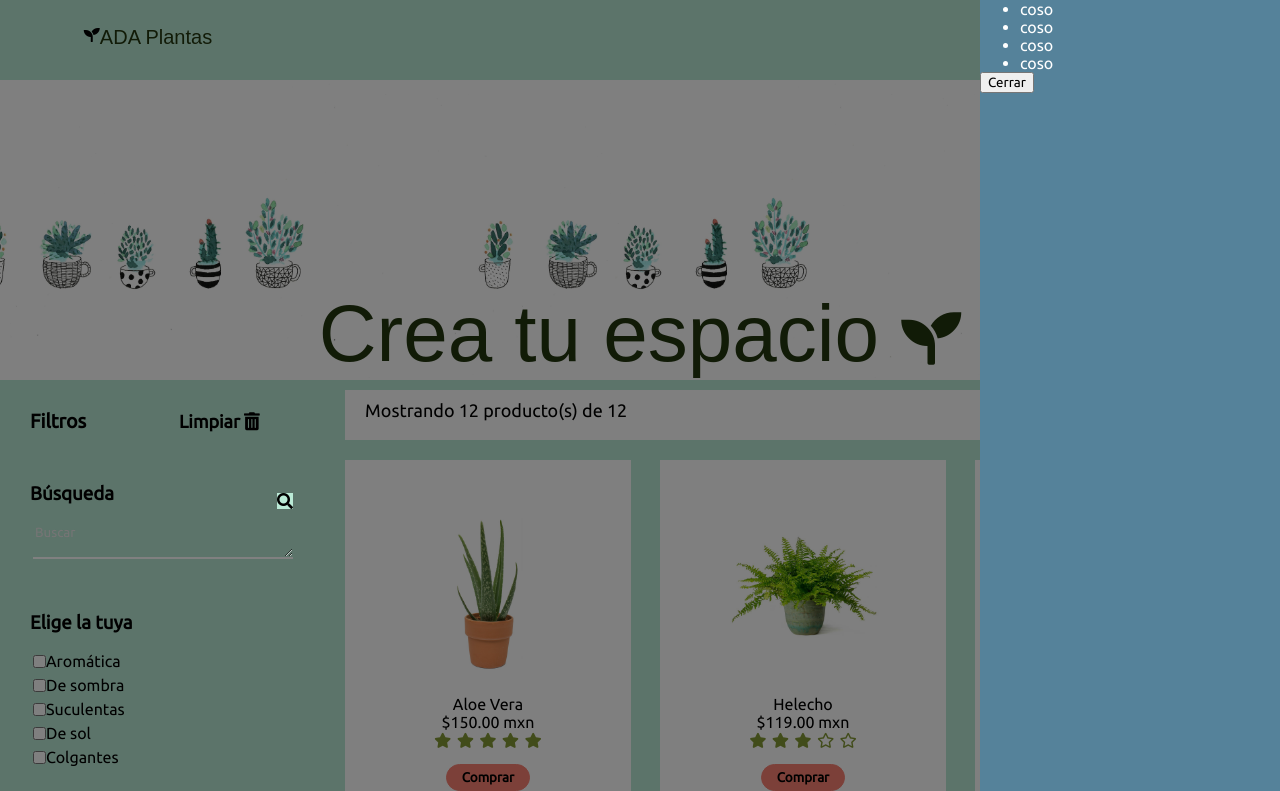
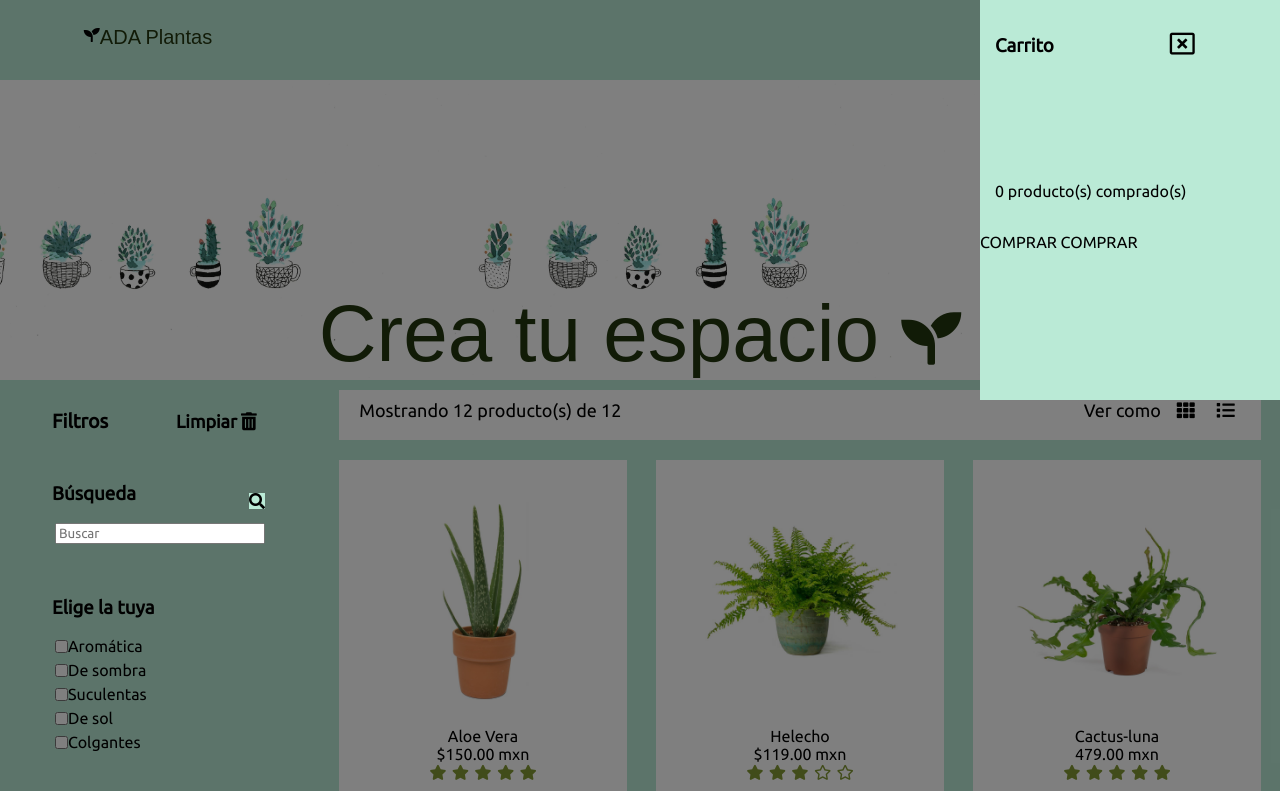
Before and after one commit to tantan16/TiendaVirtual, a plain HTML site: page index.html in a window 1280 px wide. Both pictures are taken after a click on the button "Carrito (O items)". Shown: the top 791 px of the page. Drawn offline with Linux system fonts and the light colour scheme.

Commit message:
proyecto_final_con_filtros

```diff
--- a/index.html
+++ b/index.html
@@ -9,11 +9,12 @@
     <link href="https://fonts.googleapis.com/css2?family=Lora&display=swap" rel="stylesheet">
     <link href="https://fonts.googleapis.com/css2?family=Norican&display=swap" rel="stylesheet">
     <link href="https://fonts.googleapis.com/css2?family=Ubuntu&display=swap" rel="stylesheet">
-    <title>Tienda Virtual</title>
+    <link rel="icon" href="favicon.ico" type="image/png" />
+    <title>Plant-Shop</title>
 </head>
 
 <body>
-    <!-- Header starts, contains the nav-bar that contains the logo and the shopping cart -->
+    <!-------------- Header starts, contains the nav-bar that contains the logo and the shopping cart -->
     <header>
         <nav class="nav-bar" id="main-bar">
 
@@ -30,33 +31,56 @@
                     <p class="shopping-cart-text"> Carrito (O items)</p>
                 </button>
             </div>
-
-            <div class="overlay hidden" id="overlay">
-                <div id="menu-shopping-cart" class="hidden">
-                    <ul>
-                        <li>coso</li>
-                        <li>coso</li>
-                        <li>coso</li>
-                        <li>coso</li>
-                    </ul>
-                    <button id="close-menu">Cerrar</button>
-                </div>
         </nav>
 
-        <!-- this section contains the banner of the store-->
+        <!------------------------STARTS THE OVERLAY AND THE SHOPING CART PLEGABLE MENU  ----------------------->
+
+        <!-- -----------overlay             -->
+        <div class="overlay hidden" id="overlay"> </div>
+
+        <aside class="shopping-cart-style" id="mainbox-shopping-cart">
+            <div id="shopping-cart-nav-bar">
+
+                <div class="shping-cart-menu">
+                    <h3>Carrito</h3>
+                </div>
+
+                <div class="shping-cart-menu close-button">
+                    <button id="close-menu">
+                        <i class="far fa-window-close"></i>
+                    </button>
+                </div>
+
+            </div>
+
+            <div class="bought-products-text">
+                <p id="bought-items"> 0 producto(s) comprado(s)</p>
+            </div>
+
+            <div id="shopping-cart-product-list">
+                <div>
+                    <img src="" alt="">
+                    <p> COMPRAR COMPRAR </p>
+                </div>
+
+            </div>
+        </aside>
+
+
+        <!--------------- this section contains the banner of the store---------------->
         <div id="store-banner">
             <p id="banner-text"> Crea tu espacio <i class="fas fa-seedling logo"></i> </p>
         </div>
     </header>
-    <!-- Header ends -->
+    <!----------------------- Header ends------------------------------- -->
 
-    <!-- this section contains the list of products and the aside that contains all the searching filters -->
+    <!---------------------- this section contains the list of products and the aside that contains all the searching filters -->
     <section id="#main-section-of-the-store">
-        <!-- starts the section with all the searching filters -->
+        <!----------------------starts the part of this section with all the searching filters -->
         <aside class="aside">
-            <!-- starts the header of the searching form section-->
+            <!----------------------starts the header of the searching form section-->
             <form action="">
-                <!-- this section serves as a header for the searching section -->
+                <!--------------------- this section serves as a header for the searching section -->
                 <div class="searching-container">
 
                     <div class="filter">
@@ -70,19 +94,18 @@
                     </div>
 
                 </div>
-
-                <!-- starts section that contains manual searching    -->
+ <!------------------- starts section that contains manual searching----------------------------->
                 <div class="search" id="search">
                     <h3>Búsqueda</h3>
                     <i class="fas fa-search"></i>
                     <label for="manual-search">
-                        <textarea name="manual-searcning" id="manual-searching" cols="30" rows="2"
+                        <input type="text" name="manual-searcning"  id="input-manual-searching" cols="30" rows="3"
                             placeholder="Buscar"></textarea>
                     </label>
                 </div>
-                <!-- ends the section that contains manual searching -->
+<!-------------------- ends the section that contains manual searching ---------------------------------------------------------------------------->
 
-                <!-- starts the searching by category checbox section -->
+<!---------------------starts the searching by category checbox section --------------------------------------------------------------------------------------------->
                 <div class="choose-your-plant">
                     <h3>Elige la tuya </h3>
 
@@ -111,7 +134,7 @@
                         <span>Colgantes</span>
                     </label>
                 </div>
-                <!-- ends the searching by category checbox section -->
+                <!---------------------------- ends the searching by category checbox section --------------------------------------->
                 <!--  -->
                 <div class="score">
                     <h3>Muro de la fama</h3>
@@ -175,7 +198,6 @@
         <!-- Ends the section that contains the searching forms-->
 
 
-
         <!-- Starts section where the products are listed -->
         <div class="article-container">
             <!-- this is the bar that contains the grid and list menues   -->
@@ -200,7 +222,7 @@
             <!-- starts the section that contains all the product features and prices -->
 
             <!--------------- Product One ----------------------------------------->
-            <article id="aloe-vera">
+            <article class="product-card" data-nombre="aloe-vera">
                 <div class="plant-img">
                     <img class="plant-type" src="images/aloe-vera.jpg" alt="aloe-vera-plant">
                 </div>
@@ -218,7 +240,7 @@
                 </div>
             </article>
             <!--------------- Product two ----------------------------------------->
-            <article>
+            <article class="product-card" data-nombre="helecho">
                 <div class="plant-img">
                     <img class="plant-type" src="images/helecho.jpg" alt="helecho">
                 </div>
@@ -236,7 +258,7 @@
                 </div>
             </article>
             <!--------------- Product three ----------------------------------------->
-            <article>
+            <article class="product-card" data-nombre="cactus-luna">
                 <div class="plant-img">
                     <img class="plant-type" src="images/cactus-luna.jpg" alt="cactus-luna">
                 </div>
@@ -254,7 +276,7 @@
                 </div>
             </article>
             <!--------------- Product four ----------------------------------------->
-            <article>
+            <article class="product-card" data-nombre="potus">
                 <div class="plant-img">
                     <img class="plant-type" src="images/potus.jpg" alt="potus">
                 </div>
@@ -272,7 +294,7 @@
                 </div>
             </article>
             <!--------------- Product five ----------------------------------------->
-            <article>
+            <article class="product-card" data-nombre="lavanda">
                 <div class="plant-img">
                     <img class="plant-type" src="images/lavanda.jpg" alt="lavanda">
                 </div>
@@ -290,7 +312,7 @@
                 </div>
             </article>
             <!--------------- Product six ----------------------------------------->
-            <article>
+            <article class="product-card" data-nombre="enredadera-rosario">
                 <div class="plant-img">
                     <img class="plant-type" src="images/enredadera-rosario.jpg" alt="enredadera-rosario">
                 </div>
@@ -308,7 +330,7 @@
                 </div>
             </article>
             <!--------------- Product seven ----------------------------------------->
-            <article>
+            <article class="product-card" data-nombre="pie-de-elefante">
                 <div class="plant-img">
                     <img class="plant-type" src="images/pie-de-elefante.jpg" alt="pie-de-elefante">
                 </div>
@@ -326,7 +348,7 @@
                 </div>
             </article>
             <!--------------- Product eight ----------------------------------------->
-            <article>
+            <article class="product-card" data-nombre="planta-rosario-bolitas">
                 <div class="plant-img">
                     <img class="plant-type" src="images/planta-rosario-bolitas.jpg" alt="planta-rosario-bolitas">
                 </div>
@@ -345,7 +367,7 @@
             </article>
             <!--------------- Product nine----------------------------------------->
 
-            <article>
+            <article class="product-card" data-nombre="peperomia">
                 <div class="plant-img">
                     <img class="plant-type" src="images/peperomia.jpg" alt="peperomia">
                 </div>
@@ -363,7 +385,7 @@
                 </div>
             </article>
             <!--------------- Product ten ----------------------------------------->
-            <article>
+            <article class="product-card" data-nombre="espada-de-rey">
                 <div class="plant-img">
                     <img class="plant-type" src="images/espada-de-rey.jpg" alt="">
                 </div>
@@ -381,7 +403,7 @@
                 </div>
             </article>
             <!--------------- Product eleven----------------------------------------->
-            <article>
+            <article class="product-card" data-nombre="kentia">
                 <div class="plant-img">
                     <img class="plant-type" src="images/kentia.jpg" alt="kentia">
                 </div>
@@ -397,7 +419,7 @@
                 </div>
             </article>
             <!--------------- Product twelve---------------------------------------->
-            <article>
+            <article class="product-card" data-nombre="ficus-lyrata">
                 <div class="plant-img">
                     <img class="plant-type" src="images/ficus-moclame.jpg" alt="ficus-lyrata">
                 </div>
--- a/main.js
+++ b/main.js
@@ -1,15 +1,39 @@
-// shopping chart code
+//  Start overlay and  shopping chart code
 const openShoppingCartMenu = document.getElementById("shopping-cart-button")
 const closeShoppingCartMenu = document.getElementById("close-menu")
-const shoppingCartMenu = document.getElementById("menu-shopping-cart")
+const shoppingCartMenu = document.getElementById("mainbox-shopping-cart")
 const overlay = document.getElementById("overlay")
+const plantManualSearch = document.querySelector("#input-manual-searching")
+const productCards = document.querySelectorAll(".product-card")
+
 
     openShoppingCartMenu.onclick = () => {
         overlay.classList.remove("hidden")
-        shoppingCartMenu.classList.remove("hidden")
+        shoppingCartMenu.classList.add("show")
     }
+
 
     closeShoppingCartMenu.onclick = () =>{
         overlay.classList.add("hidden")
-        shoppingCartMenu.classList.add("hidden")
+        shoppingCartMenu.classList.remove("show")
     }
+// Ends shopping cart code
+
+//Starts the code for the filter section
+
+//input filter
+
+plantManualSearch.oninput = () => {
+    for (let card of productCards) {
+
+        console.log("nombre de la planta", card.dataset.nombre)
+        console.log("busqueda del usuario en minusculas", plantManualSearch.value.toLowerCase())
+
+        if (card.dataset.nombre.toLowerCase().includes(plantManualSearch.value.toLowerCase())) {
+            card.classList.remove("hidden")
+        } else {
+            card.classList.add("hidden")
+        }
+
+    }
+}
--- a/style.css
+++ b/style.css
@@ -2,6 +2,11 @@
     margin:0;
     font-family: 'Ubuntu', sans-serif;
 }
+
+body{
+  overflow-x: hidden;
+}
+
 
 /* --------starts the navigation bar style ------------*/
 header{
@@ -36,7 +41,6 @@ header{
 }
 
 
-/* TANIA VERIFICA SI ES NECESARIO MANTENER ESTE CÓDIGO */
 .nav-images{
     width: 40px;
 }
@@ -65,9 +69,9 @@ color: #23360F;
     padding: 5px;
 }
 
-#shopping-cart-button:focus-visible
-
-/* TANIA REVISA SI DEJAR ASÍ ESTO EN CSS ES BUENA PRÁCTICA */
+#shopping-cart-button:focus{
+    visibility:visible;
+}
 
 .shopping-cart-text{
     margin-left: 5px;
@@ -75,7 +79,6 @@ color: #23360F;
     margin-bottom: 10px;
 }
 
-/*Por qué cuando quito este estilo del texto del carrito, se borra todo????
 
 /* --------ends the navigation bar style ------------*/
 
@@ -101,29 +104,106 @@ color: #23360F;
 
 /* --------Ends the banner style ------------*/
 
-/* --------Starts the shopping chart style OVELRAY ------------*/
-
+/* --------Start the OVERLAY and the shopping chart style  ------------*/
+ /* overlay style */
 .overlay{
     height: 100vh;
     width: 100vw;
     background-color: rgba(0, 0, 0,0.5 );
     position: absolute;
     top: 0;
+    margin: 0%;
     }
 
-#menu-shopping-cart{
-    width: 300px;
-    height: 100vh;
-    background-color:#55829A;
-    color: white;
-    position: absolute;
+/* start the general style of the shoping cart main box */
+
+#mainbox-shopping-cart, #shopping-cart-nav-bar, .bought-products-text, .shopping-cart-product-list{
+  display: flex;
+}
+
+#mainbox-shopping-cart{
+
+    color: black;
     right: 0;
     top: 0;
+    flex-direction: column;
+    align-items: flex-start;
+    margin-left: 10px;
+    width: 300px;
+    height: 400px;
+
 }
 
+
+/* ends the general style of the shoping cart main box */
+
+
+#shopping-cart-nav-bar{
+    flex-direction: row;
+    align-items: center;
+    justify-content: space-around;
+}
+
+.shopping-cart-style{
+    background-color:#BAEAD6;
+    position: absolute;
+    transform: translateX(305px);
+    transition: 1s;
+}
+
+.shping-cart-menu{
+    margin-top:15px;
+    margin-left: 15px;
+    margin-bottom: 30px;
+}
+
+
+.close-button{
+    margin-left: 100px;
+}
+
+#close-menu{
+    background-color: transparent;
+    border: none;
+}
+
+#close-menu:focus{
+    visibility: visible;
+
+}
+
+.fa-window-close{
+    font-size: 25px;
+    padding: 10px;
+}
+
+
+.bought-products-text{
+    align-items: flex-start;
+    justify-content: start;
+    margin-left: 15px;
+    margin-bottom: 15px;
+    margin-top:80px;
+}
+
+
+.shopping-cart-product-list{
+
+}
+
+
 .hidden{
-    display: none;
+display: none;
+scri
 }
+
+
+
+
+.show{
+    transform: translatex(0);
+}
+
 
 
 /* --------Ends the shopping chart style ------------*/
@@ -139,6 +219,7 @@ section{
 .aside, .filter-container, .cleaning-button, .fa-search, .article-container, .choose-your-plant {
  background-color:#baead6;
 }
+
 .aside{
     display: flex;
     flex-direction: row;
@@ -150,7 +231,7 @@ section{
 
 /* ENDS general terms of style for searching and product sections */
 
-/*Style of the section that serves as a header for the searching section that contains the manual searching and the trash can*/
+/*START the Style of the section that serves as a header for the searching section that contains the manual searching and the trash can*/
 
 /* Starts searching-container and search (PARENTS) style  */
 .searching-container, .search{
@@ -258,14 +339,19 @@ article, .plant-img, .plant-features{
     display: flex;
     flex-direction: column;
     justify-content: center;
-    align-items: center
-}
+    align-items: center;
+    overflow: hidden;
+ }
 
 article{
     height: 380px;
     flex-basis: 30%;
     background-color: #FFFFFF;
     margin: 10px;
+}
+
+article:hover{
+    box-shadow: 0 0 10px;
 }
 
 p{
@@ -304,10 +390,7 @@ p{
     visibility: visible;
 }
 
-.plant-type{
-    width: 60%;
-    padding-bottom: 15px;
-}
+
 
 .see-as{
     padding-right: 10px;
@@ -316,6 +399,26 @@ p{
 .fa-th{
     padding-right: 10px;
 }
+
+/* START the style of the articles that contains all the card-product */
+
+.plant-img{
+    flex-basis: 55%;
+    margin: 0;
+    padding: 0;
+    margin: 20px;
+    overflow: hidden;
+}
+
+.plant-type:hover{
+    transform: scale(1.7);
+    transition: all .3s ease-in;
+}
+
+.plant-type{
+    width: 90%;
+}
+
 .buy-button{
     border: solid .5px salmon;
     background-color: salmon;
```
Also changed, not shown: Flores/139161-za2 - copia.jpg (deleted), Flores/Boton de lila - copia.jpg (deleted), Flores/LAVANDA - copia.jpg (deleted), Flores/orquídea - copia.jpg (deleted), Flores/orquídea lila - copia.jpg (deleted), favicon.ico (added), images/cupcake.svg (deleted), images/shopping-cart.svg (deleted), 1 other file. Lines whose indentation alone changed are shown as unchanged.
